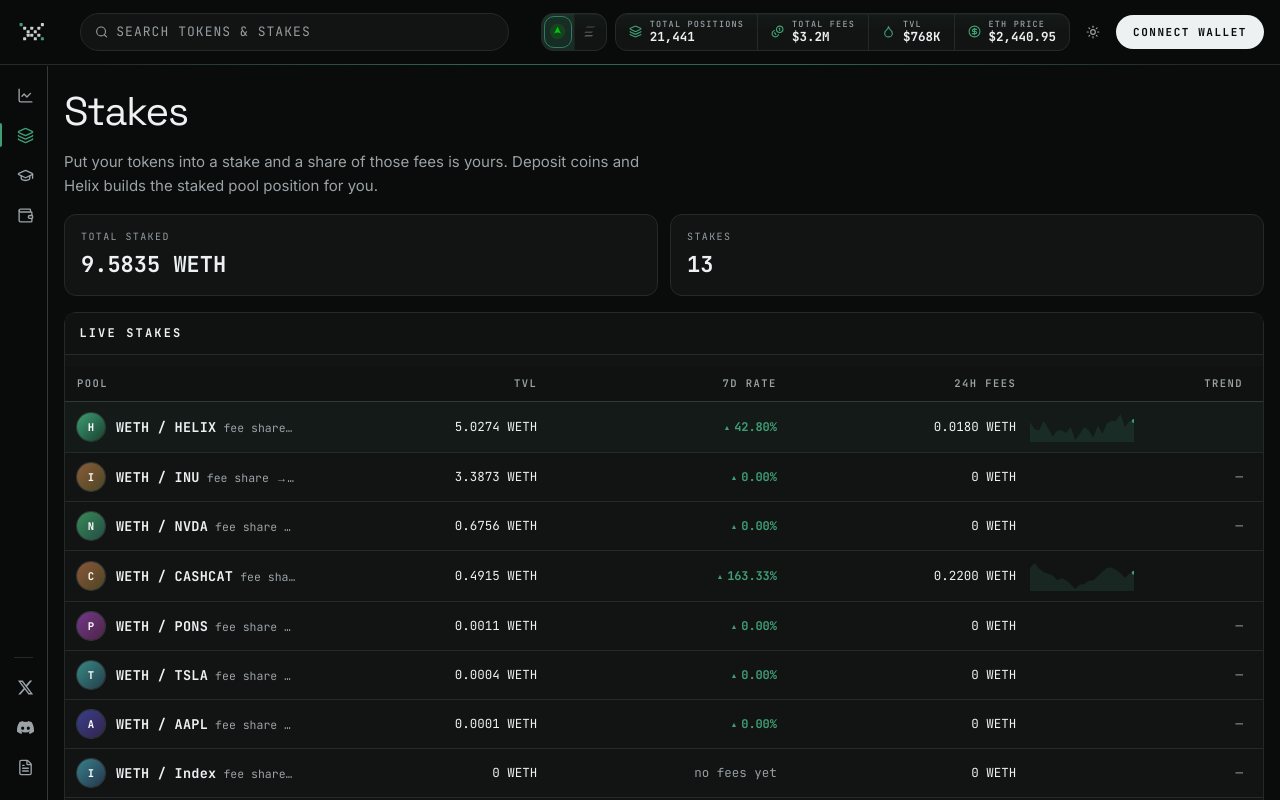
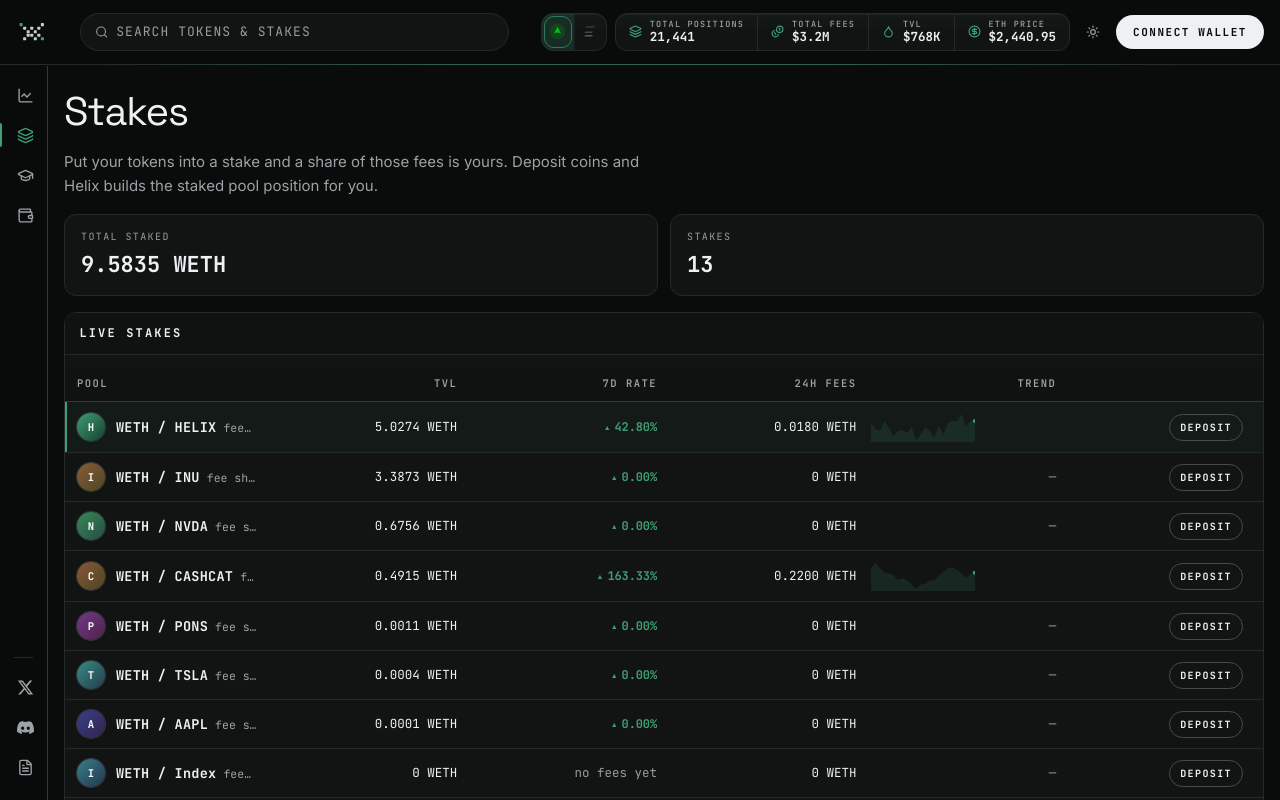
Before and after one commit to 0xdevonill/fomo, a Next.js app: page /stakes in a window 1280 px wide. Shown: the top 800 px of the page. Built offline with nearby package versions, Linux system fonts and the light colour scheme.

Commit message:
Make stake deposits obvious from the live table
Add a Deposit action on each stake row that selects the pool and scrolls to the deposit form.

Co-authored-by: mimakhtar1612 <mimakhtar1612@gmail.com>

```diff
--- a/app/globals.css
+++ b/app/globals.css
@@ -1036,6 +1036,18 @@ a.btn {
   box-shadow: inset 2px 0 0 var(--pine-bright);
 }
 
+.ftable tbody tr.is-selected td {
+  background: var(--pine-tint);
+}
+
+.ftable tbody tr.is-selected td:first-child {
+  box-shadow: inset 2px 0 0 var(--pine-bright);
+}
+
+#stake-deposit {
+  scroll-margin-top: calc(var(--topbar-h) + 16px);
+}
+
 .tok-link {
   color: var(--text);
   align-items: center;
--- a/app/stakes/page.tsx
+++ b/app/stakes/page.tsx
@@ -62,6 +62,7 @@ export default function StakesPage() {
                 <th>7d rate</th>
                 <th>24h fees</th>
                 <th>Trend</th>
+                <th> </th>
               </tr>
             </thead>
             <tbody>
@@ -69,11 +70,12 @@ export default function StakesPage() {
                 const tok = tokenById(s.tokenId);
                 if (!tok) return null;
                 const up = (s.rate7d ?? 0) >= 0;
+                const on = selected === s.id;
                 return (
                   <tr
                     key={s.id}
                     onClick={() => setSelected(s.id)}
-                    style={selected === s.id ? { background: "var(--pine-tint)" } : undefined}
+                    className={on ? "is-selected" : undefined}
                   >
                     <td>
                       <span className="tok-link">
@@ -104,6 +106,22 @@ export default function StakesPage() {
                         <span style={{ color: "var(--text-3)" }}>—</span>
                       )}
                     </td>
+                    <td>
+                      <button
+                        type="button"
+                        className="btn btn-ghost btn-sm"
+                        onClick={(e) => {
+                          e.stopPropagation();
+                          setSelected(s.id);
+                          document.getElementById("stake-deposit")?.scrollIntoView({
+                            behavior: "smooth",
+                            block: "start",
+                          });
+                        }}
+                      >
+                        Deposit
+                      </button>
+                    </td>
                   </tr>
                 );
               })}
@@ -112,7 +130,7 @@ export default function StakesPage() {
         </div>
       </div>
       <div className="token-page" style={{ gridTemplateColumns: "1fr 1fr" }}>
-        <div className="action-panel panel-pad">
+        <div className="action-panel panel-pad" id="stake-deposit">
           <div className="ap-title">
             <h3>Deposit into {activeToken?.symbol ?? "stake"}</h3>
           </div>
```
